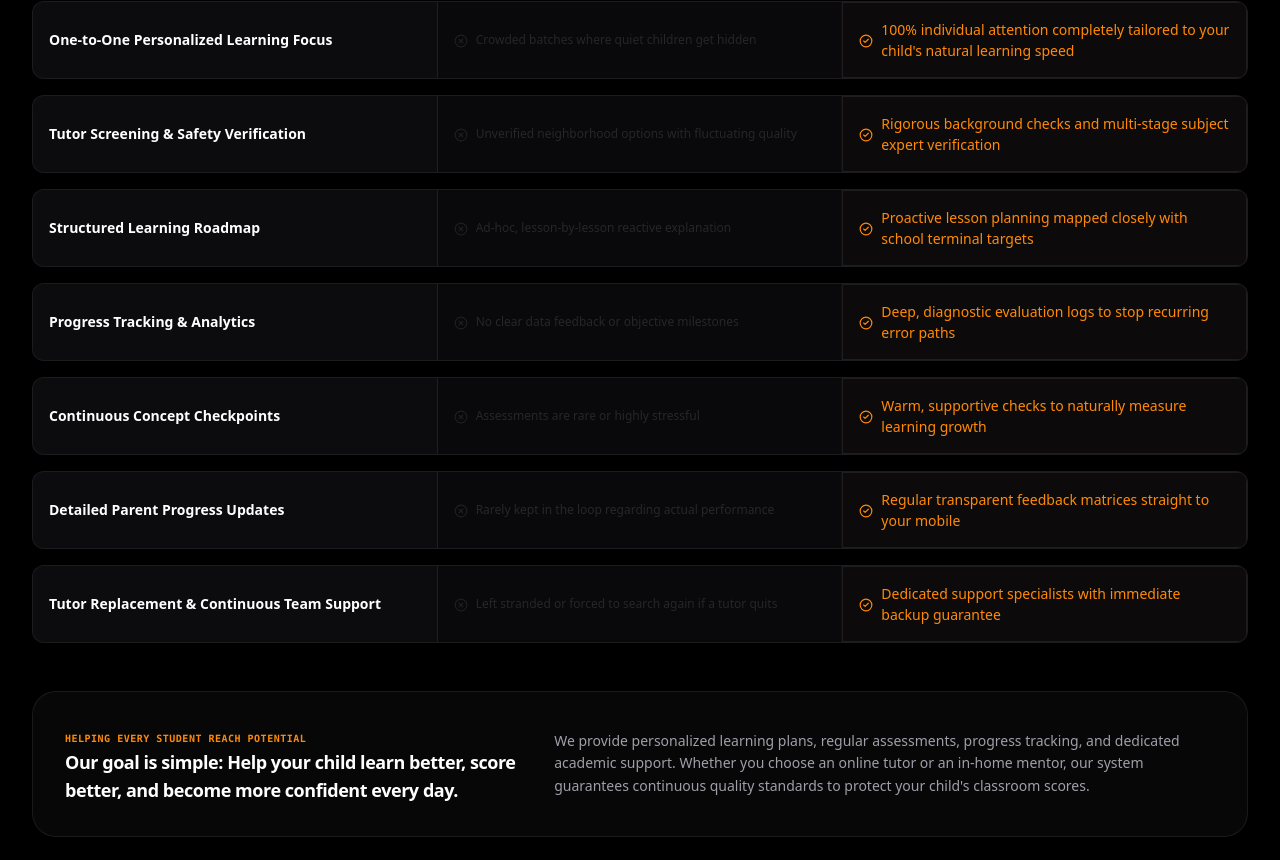
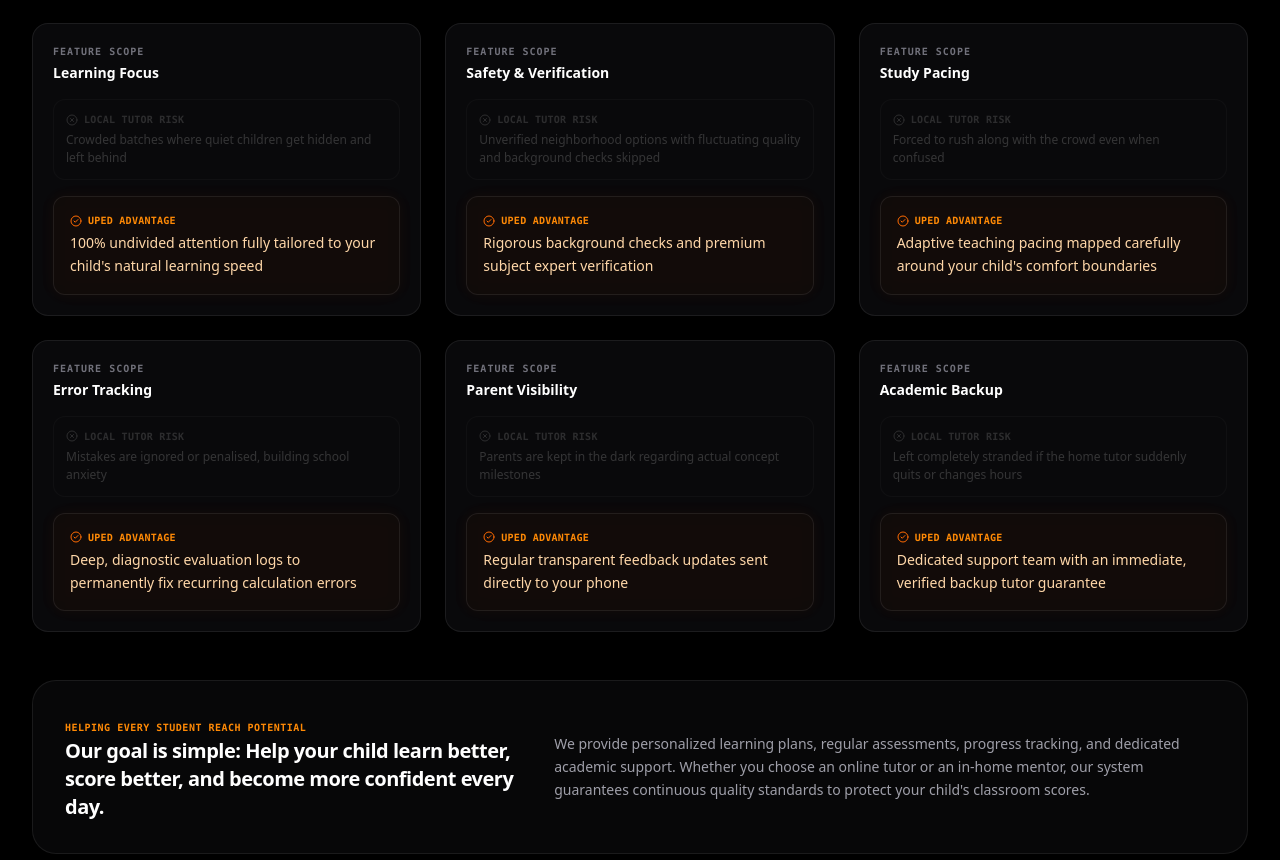
Before and after one commit to mohammedyashik/UpEd_Website_Final, a Next.js app: page /programs/class-6 in a window 1280 px wide. Shown: the part 1280-2140 px from the top of the page. Built offline with nearby package versions, Linux system fonts and the light colour scheme.

Commit message:
design: replace comparison table with stackable mobile cards, clear form badges, and optimize pricing breakdown copy

```diff
--- a/app/programs/class-6/page.tsx
+++ b/app/programs/class-6/page.tsx
@@ -113,14 +113,14 @@
             <div className="flex items-start gap-3 bg-white/[0.02] border border-white/5 p-4 rounded-2xl">
               <AlertCircle size={18} className="text-orange-400 flex-shrink-0 mt-0.5" />
               <p className="text-sm text-zinc-300 font-normal leading-relaxed">
-                Class 6 is a critical turning point. Lessons shift quickly from simple facts to deeper, concept-based thinking in <strong className="text-white">Mathematics and Science</strong>.
+                Class 6 is an important stage where students move from basic learning to deeper understanding in <strong className="text-white">Mathematics and Science</strong>. Many students begin to struggle because subjects become more detailed and concept-based.
               </p>
             </div>
 
             <div className="flex items-start gap-3 bg-white/[0.02] border border-white/5 p-4 rounded-2xl">
               <CheckCircle2 size={18} className="text-orange-400 flex-shrink-0 mt-0.5" />
               <p className="text-sm text-zinc-300 font-normal leading-relaxed">
-                Our personalized <strong className="text-white">one-to-one tuition</strong> gives your child patient, undivided attention to master tough topics, clear homework stress, and perform beautifully at school.
+                At UpEd, every student receives personalized <strong className="text-white">one-to-one tuition</strong> designed to strengthen concepts, improve school performance, and build confidence for future academic success.
               </p>
             </div>
           </motion.div>
@@ -224,28 +224,68 @@
           <p className="text-xs sm:text-sm text-zinc-400 font-normal mt-1">A tutor can help your child complete lessons. UpEd goes far beyond tutoring.</p>
         </div>
 
-        {/* FULLY RESPONSIVE SCROLL-FREE CARD LAYOUT FOR SCREEN WIDTH READABILITY */}
-        <div className="grid gap-4 w-full">
+        {/* SCROLL-FREE COMPARISON GRID — WORKS PERFECTLY ON MOBILE */}
+        <div className="grid gap-6 sm:grid-cols-2 lg:grid-cols-3">
           {[
-            { title: "One-to-One Personalized Learning Focus", local: "Crowded batches where quiet children get hidden", uped: "100% individual attention completely tailored to your child's natural learning speed" },
-            { title: "Tutor Screening & Safety Verification", local: "Unverified neighborhood options with fluctuating quality", uped: "Rigorous background checks and multi-stage subject expert verification" },
-            { title: "Structured Learning Roadmap", local: "Ad-hoc, lesson-by-lesson reactive explanation", uped: "Proactive lesson planning mapped closely with school terminal targets" },
-            { title: "Progress Tracking & Analytics", local: "No clear data feedback or objective milestones", uped: "Deep, diagnostic evaluation logs to stop recurring error paths" },
-            { f: "Regular Assessment Syncs", title: "Continuous Concept Checkpoints", local: "Assessments are rare or highly stressful", uped: "Warm, supportive checks to naturally measure learning growth" },
-            { title: "Detailed Parent Progress Updates", local: "Rarely kept in the loop regarding actual performance", uped: "Regular transparent feedback matrices straight to your mobile" },
-            { title: "Tutor Replacement & Continuous Team Support", local: "Left stranded or forced to search again if a tutor quits", uped: "Dedicated support specialists with immediate backup guarantee" }
+            {
+              title: "Learning Focus",
+              local: "Crowded batches where quiet children get hidden and left behind",
+              uped: "100% undivided attention fully tailored to your child's natural learning speed"
+            },
+            {
+              title: "Safety & Verification",
+              local: "Unverified neighborhood options with fluctuating quality and background checks skipped",
+              uped: "Rigorous background checks and premium subject expert verification"
+            },
+            {
+              title: "Study Pacing",
+              local: "Forced to rush along with the crowd even when confused",
+              uped: "Adaptive teaching pacing mapped carefully around your child's comfort boundaries"
+            },
+            {
+              title: "Error Tracking",
+              local: "Mistakes are ignored or penalised, building school anxiety",
+              uped: "Deep, diagnostic evaluation logs to permanently fix recurring calculation errors"
+            },
+            {
+              title: "Parent Visibility",
+              local: "Parents are kept in the dark regarding actual concept milestones",
+              uped: "Regular transparent feedback updates sent directly to your phone"
+            },
+            {
+              title: "Academic Backup",
+              local: "Left completely stranded if the home tutor suddenly quits or changes hours",
+              uped: "Dedicated support team with an immediate, verified backup tutor guarantee"
+            }
           ].map((item, index) => (
-            <div key={index} className="grid md:grid-cols-12 border border-white/5 bg-zinc-950 rounded-xl overflow-hidden divide-y md:divide-y-0 md:divide-x divide-white/5 shadow-md">
-              <div className="md:col-span-4 p-4 bg-white/[0.01] flex items-center">
-                <h4 className="text-xs sm:text-sm font-extrabold text-white leading-snug">{item.title}</h4>
+            <div
+              key={index}
+              className="flex flex-col justify-between border border-white/10 bg-zinc-950 rounded-2xl p-5 space-y-4 shadow-xl relative"
+            >
+              {/* FEATURE BADGE TITLE */}
+              <div>
+                <span className="text-[10px] font-mono tracking-widest uppercase text-zinc-500 font-bold block mb-1">Feature Scope</span>
+                <h4 className="text-sm font-black text-white font-sans">{item.title}</h4>
               </div>
-              <div className="md:col-span-4 p-4 text-zinc-600 opacity-40 bg-red-500/[0.005] flex items-center gap-2">
-                <XCircle size={14} className="text-zinc-700 flex-shrink-0 mt-0.5" />
-                <span className="text-xs font-normal leading-normal">{item.local}</span>
+
+              {/* LOCAL TUTOR: COMPRESSED & RED ACCENTED DIM TRACK */}
+              <div className="p-3 bg-red-500/[0.02] border border-red-500/10 rounded-xl opacity-40 grayscale contrast-75 transition-opacity hover:opacity-60">
+                <div className="flex items-center gap-1.5 text-[10px] font-bold text-red-500 font-mono uppercase tracking-wide">
+                  <XCircle size={12} /> Local Tutor Risk
+                </div>
+                <p className="text-xs text-zinc-500 mt-1 font-normal leading-normal">{item.local}</p>
               </div>
-              <div className="md:col-span-4 p-4 text-orange-400 bg-orange-500/[0.015] border border-orange-500/20 flex items-center gap-2 font-medium">
-                <CheckCircle2 size={14} className="text-orange-400 flex-shrink-0 mt-0.5" />
-                <span className="text-xs sm:text-sm leading-normal">{item.uped}</span>
+
+              {/* UPED TIER: EXTRA BRIGHT NEON NEON ORANGE GLOW CONTAINER */}
+              <div className="p-4 bg-orange-500/[0.03] border border-orange-500/30 rounded-xl relative shadow-[0_0_15px_rgba(249,115,22,0.05)]">
+                <div className="absolute inset-0 rounded-xl bg-orange-500/[0.01] blur-md pointer-events-none" />
+
+                <div className="relative z-10 space-y-1">
+                  <div className="flex items-center gap-1.5 text-[10px] font-bold text-orange-400 font-mono uppercase tracking-wide">
+                    <CheckCircle2 size={12} className="text-orange-500" /> UpEd Advantage
+                  </div>
+                  <p className="text-xs sm:text-sm text-orange-200 font-medium leading-relaxed">{item.uped}</p>
+                </div>
               </div>
             </div>
           ))}
@@ -254,7 +294,7 @@
         <div className="mt-12 rounded-[24px] border border-white/5 bg-zinc-900/30 p-6 sm:p-8 grid gap-6 md:grid-cols-12 items-center text-left">
           <div className="md:col-span-5 space-y-1">
             <span className="text-[10px] font-mono text-orange-400 tracking-wider uppercase font-bold">HELPING EVERY STUDENT REACH POTENTIAL</span>
-            <h4 className="text-lg font-black tracking-tight text-white font-sans">Our goal is simple: Help your child learn better, score better, and become more confident every day.</h4>
+            <h4 className="text-lg sm:text-xl font-black tracking-tight text-white font-sans">Our goal is simple: Help your child learn better, score better, and become more confident every day.</h4>
           </div>
           <div className="md:col-span-7">
             <p className="text-xs sm:text-sm text-zinc-400 leading-relaxed font-normal">
@@ -336,7 +376,7 @@
                 <div className="pt-4 border-t border-white/5 flex items-end justify-between gap-4">
                   <div>
                     <span className="text-[10px] font-mono uppercase text-zinc-500 block font-bold">Monthly Fee</span>
-                    <p className="text-2xl sm:text-3xl font-black text-white mt-0.5 tracking-tight">{item.fee}</p>
+                    <p className="text-3xl font-black text-white mt-0.5 tracking-tight">{item.fee}</p>
                   </div>
                   <button
                     onClick={() => { setSelectedPlan(item.plan); window.scrollTo({ top: 0, behavior: "smooth" }) }}
@@ -360,8 +400,8 @@
 
         <div className="grid gap-4 sm:grid-cols-2 lg:grid-cols-3 text-left items-stretch">
           {[
-            { icon: Users, title: "One-to-One Tuition Focus", desc: "No batch pacing roadblocks. Attention remains locked entirely on your child's active understanding speed." },
-            { icon: Compass, title: "Homework & Assignment Support", desc: "Daily school challenges, equations, and textbook tasks are supportively broken down by our tutors." },
+            { icon: Users, title: "One-to-One Tuition Focus", desc: "No crowd pacing blocks. Attention remains locked entirely on your child's active understanding speed." },
+            { icon: Compass, title: "Homework & Assignment Support", desc: "Daily school challenges, equations, and textbook tasks are broken down step-by-step by our tutors." },
             { icon: Award, title: "Regular Assessment Syncs", desc: "Periodic diagnostic check-ins to dissolve historical friction paths and clear way for upcoming school exams." },
             { icon: Laptop, title: "Parent Progress Reports", desc: "Absolute clarity. Regular data updates ensure you stay aligned with active score acceleration tracks." },
             { icon: Clock, title: "Flexible Scheduling Format", desc: "Classes match naturally with your domestic timeline and alternative weekend sports operations." },
@@ -446,7 +486,7 @@
             <div className="p-3 sm:p-4 border border-white/5 bg-black/40 rounded-xl flex flex-col justify-center shadow-inner">
               <span className="text-zinc-500 text-[9px] sm:text-[10px] uppercase block font-bold leading-tight">Daily Micro-Investment</span>
               <p className="text-orange-400 font-black text-base sm:text-xl mt-1 tracking-tight">~ ₹170 / Day</p>
-              <span className="text-[8px] sm:text-[9px] text-zinc-600 mt-0.5 font-normal font-sans leading-none">Price of a daily coffee</span>
+              <span className="text-[8px] sm:text-[9px] text-zinc-600 mt-0.5 font-normal font-sans leading-none">Price of an everyday coffee</span>
             </div>
             <div className="p-3 sm:p-4 border border-white/5 bg-black/40 rounded-xl flex flex-col justify-center shadow-inner">
               <span className="text-zinc-500 text-[9px] sm:text-[10px] uppercase block font-bold leading-tight">Tuition Tier</span>
```
